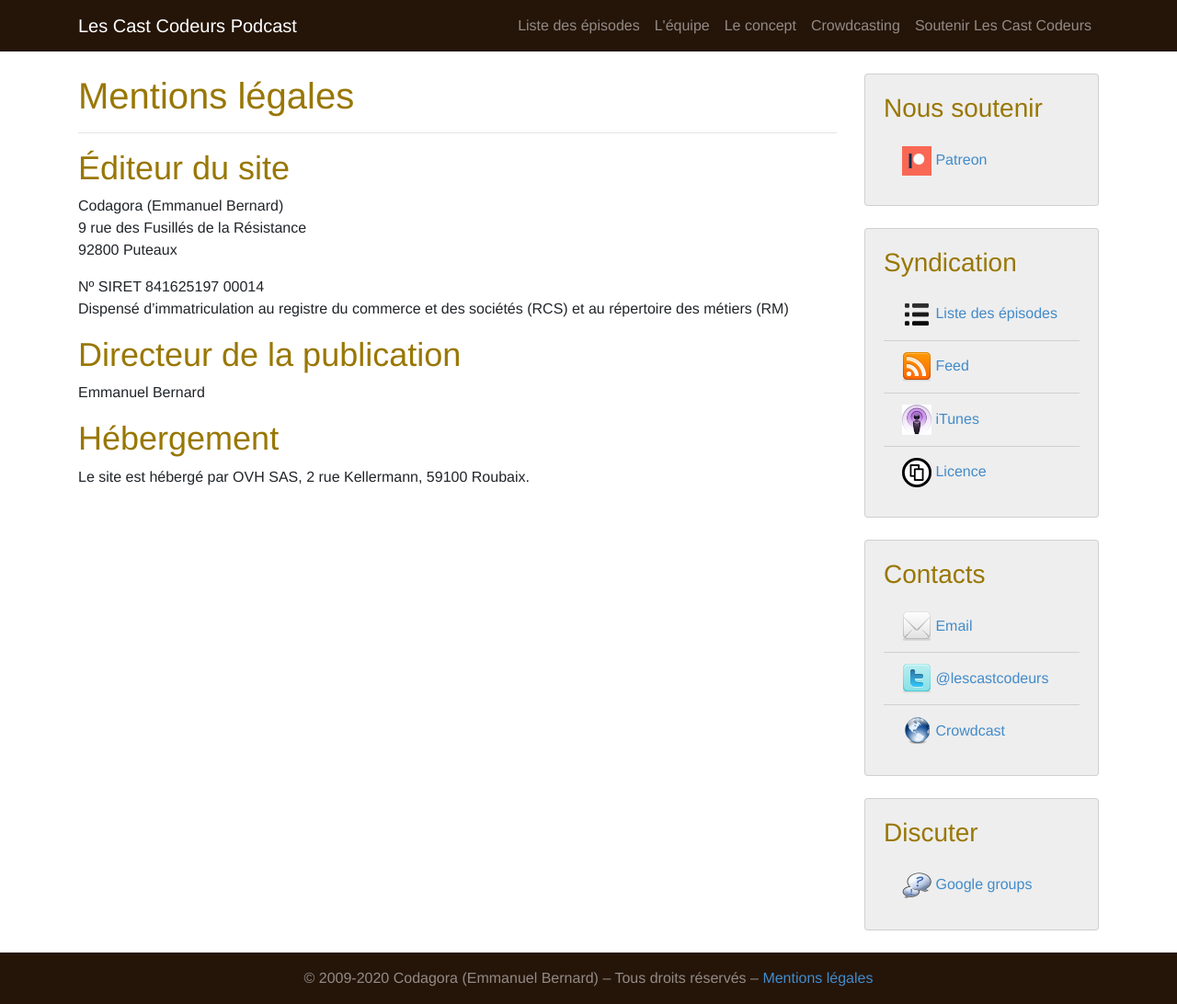
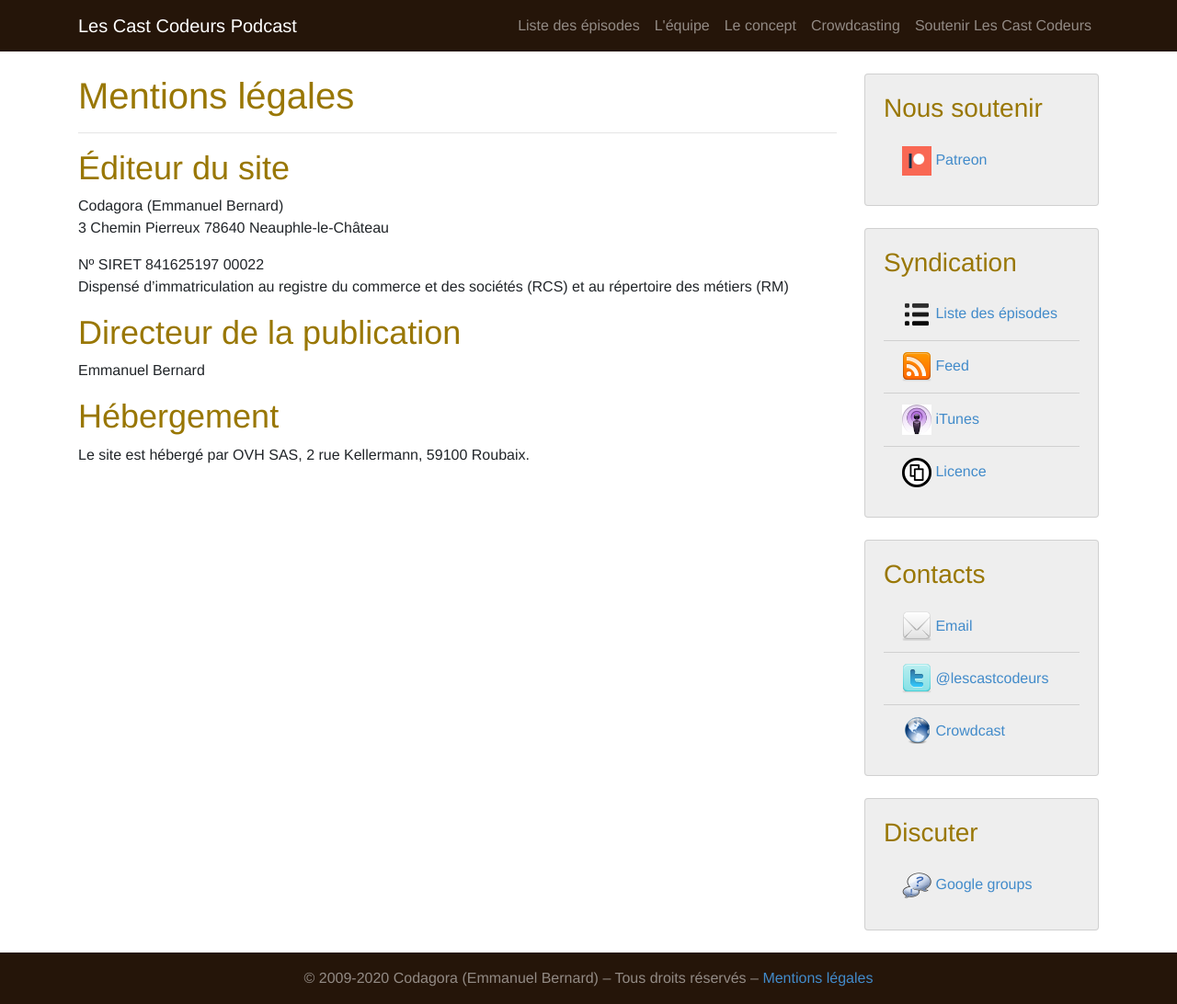
Before and after one commit to lescastcodeurs/lescastcodeurs.com, a Jekyll site: the page built from legal.md, in a window 1280 px wide. Shown: the whole page at 92% size. Built offline with Jekyll 4.4.1, drawn with Linux system fonts in a browser that asks for light colours.

Commit message:
Met a jour coordonnées representant legal

```diff
--- a/legal.md
+++ b/legal.md
@@ -5,10 +5,10 @@ title: Mentions légales
 ## Éditeur du site
 
 Codagora (Emmanuel Bernard)
-9 rue des Fusillés de la Résistance
-92800 Puteaux
+3 Chemin Pierreux
+78640 Neauphle-le-Château
 
-Nº SIRET 841625197 00014
+Nº SIRET 841625197 00022
 Dispensé d’immatriculation au registre du commerce et des sociétés (RCS) et au répertoire des métiers (RM)
 
 ## Directeur de la publication
```
